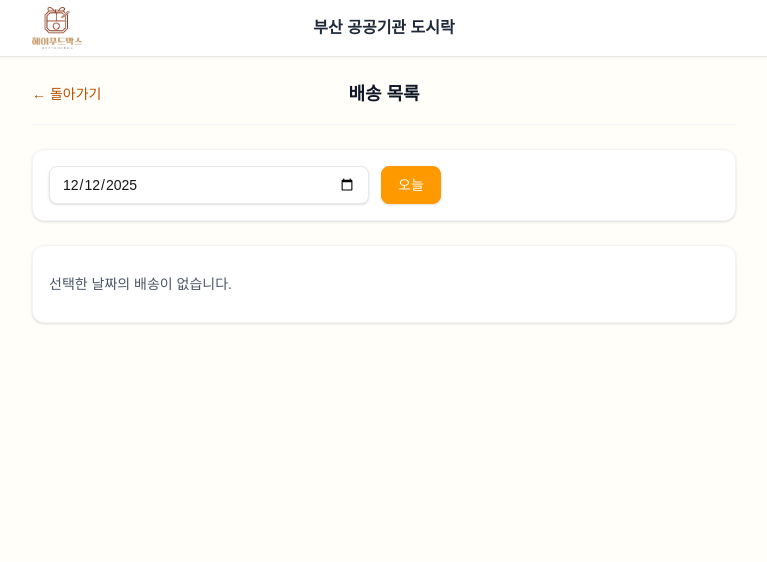
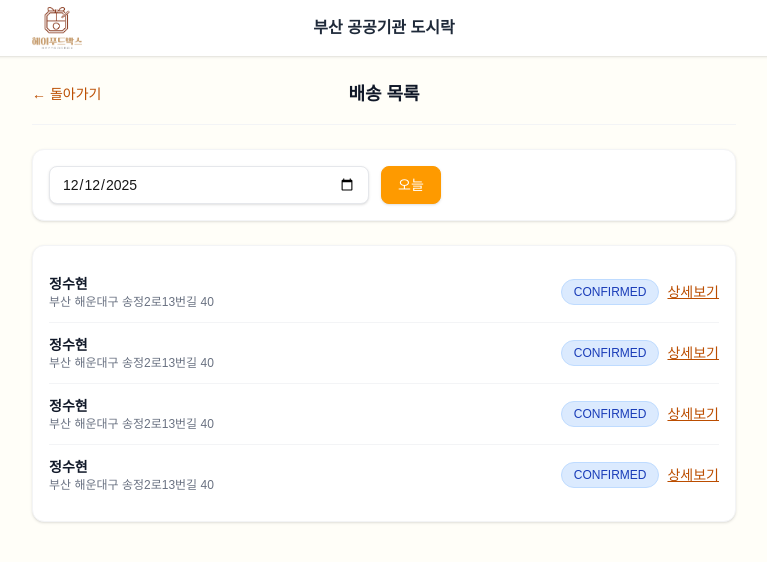
Before and after one commit to soohyun4747/vacation-dosirak-order, a Next.js app: page /driver/deliveries in a window 1280 px wide. Shown: the top 562 px of the page, without its empty margins (256-1023 px from the left). Built offline with nearby package versions, Linux system fonts and the light colour scheme.

Commit message:
delivery pages changed

```diff
--- a/app/driver/deliveries/[id]/page.tsx
+++ b/app/driver/deliveries/[id]/page.tsx
@@ -12,11 +12,11 @@ import { OrderStatus } from '../../../../src/types';
 export default function DriverDeliveryDetailPage() {
   const params = useParams<{ id: string }>();
   const order = mockOrders.find((o) => o.id === params.id);
-  const [status, setStatus] = useState<OrderStatus>(order?.status ?? 'PENDING');
+  const [status, setStatus] = useState<OrderStatus>(order?.status ?? 'CONFIRMED');
   const [message, setMessage] = useState('');
 
   const complete = () => {
-    setStatus('COMPLETED');
+    setStatus('DELIVERED');
     setMessage('배송을 완료했습니다. 고생하셨습니다!');
   };
 
@@ -67,7 +67,7 @@ export default function DriverDeliveryDetailPage() {
             전화걸기
           </Button>
         </a>
-        <Button className="flex-1" onClick={complete} disabled={status === 'COMPLETED'}>
+        <Button className="flex-1" onClick={complete} disabled={status === 'DELIVERED'}>
           배송 완료
         </Button>
       </div>
--- a/app/driver/deliveries/page.tsx
+++ b/app/driver/deliveries/page.tsx
@@ -13,10 +13,6 @@ export default function DriverDeliveriesPage() {
   const [date, setDate] = useState(() => new Date().toISOString().slice(0, 10));
   const [orders] = useState(mockOrders);
 
-  const filtered = useMemo(() => {
-    return orders.filter((order) => order.deliveryDate.slice(0, 10) === date);
-  }, [date, orders]);
-
   return (
     <div className="space-y-6">
       <PageHeader title="배송 목록" backHref="/" />
@@ -26,15 +22,15 @@ export default function DriverDeliveriesPage() {
       </Card>
 
       <Card className="divide-y divide-gray-100">
-        {filtered.length === 0 && <p className="py-3 text-sm text-gray-600">선택한 날짜의 배송이 없습니다.</p>}
-        {filtered.map((order) => (
+        {orders.length === 0 && <p className="py-3 text-sm text-gray-600">선택한 날짜의 배송이 없습니다.</p>}
+        {orders.map((order) => (
           <div key={order.id} className="flex items-center justify-between gap-3 py-3">
             <div>
               <p className="text-sm font-semibold text-gray-900">{order.customerName}</p>
               <p className="text-xs text-gray-500">{order.address.main}</p>
             </div>
             <div className="flex items-center gap-2 text-sm">
-              <Badge status={order.status} />
+              {order.status && <Badge status={order.status} />}
               <Link className="text-amber-700 underline" href={`/driver/deliveries/${order.id}`}>
                 상세보기
               </Link>
--- a/src/mock/users.ts
+++ b/src/mock/users.ts
@@ -4,7 +4,6 @@ export interface MockUser {
   id: string;
   role: UserRole;
   name: string;
-  email: string;
   password: string;
   redirect: string;
   description: string;
@@ -15,7 +14,6 @@ export const mockUsers: MockUser[] = [
     id: 'customer',
     role: 'customer',
     name: '홍길동 고객',
-    email: 'customer@example.com',
     password: 'customer123',
     redirect: '/customer/order',
     description: '도시락을 주문하고 배송 상태를 확인하는 고객용 계정',
@@ -24,7 +22,6 @@ export const mockUsers: MockUser[] = [
     id: 'admin',
     role: 'admin',
     name: '관리자 김운영',
-    email: 'admin@example.com',
     password: 'admin123',
     redirect: '/admin/orders',
     description: '주문 현황 관리와 배송기사 배정용 관리자 계정',
@@ -33,7 +30,6 @@ export const mockUsers: MockUser[] = [
     id: 'driver',
     role: 'driver',
     name: '배송기사 박배달',
-    email: 'driver@example.com',
     password: 'driver123',
     redirect: '/driver/deliveries',
     description: '배송 목록 확인과 배송 완료 처리용 배송기사 계정',
```
